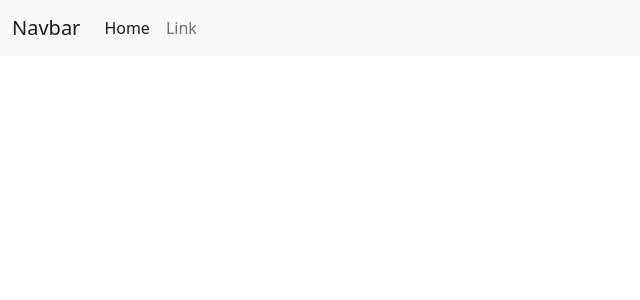
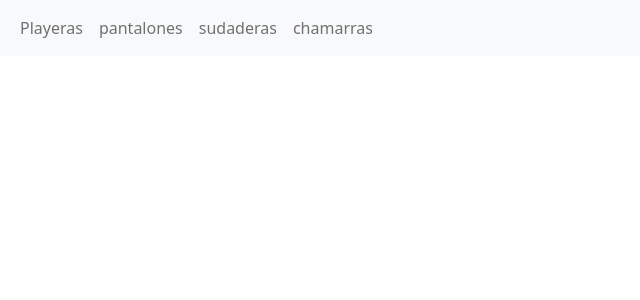
Before and after one commit to FernandoTol/mi-tienda, a React (Create React App) app: page / in a window 1280 px wide. Shown: the top 300 px of the page, without its empty margins (0-640 px from the left). Built offline with nearby package versions, Linux system fonts and the light colour scheme.

Commit message:
modificacion del Navbar

```diff
--- a/src/components/Navbar.js
+++ b/src/components/Navbar.js
@@ -5,17 +5,19 @@ export const Navbar = () => {
     return (
             <nav className="navbar navbar-expand-lg navbar-light bg-light">
                 <div className="container-fluid">
-                    <a className="navbar-brand" href="#">Navbar</a>
-                    <button className="navbar-toggler" type="button" data-bs-toggle="collapse" data-bs-target="#navbarSupportedContent" aria-controls="navbarSupportedContent" aria-expanded="false" aria-label="Toggle navigation">
-                        <span className="navbar-toggler-icon"></span>
-                    </button>
                     <div className="collapse navbar-collapse" id="navbarSupportedContent">
                         <ul className="navbar-nav me-auto mb-2 mb-lg-0">
                             <li className="nav-item">
-                                <a className="nav-link active" aria-current="page" href="#">Home</a>
+                                <a className="nav-link" href="#">Playeras</a>
                             </li>
                             <li className="nav-item">
-                                <a className="nav-link" href="#">Link</a>
+                                <a className="nav-link" href="#">pantalones</a>
+                            </li>
+                            <li className="nav-item">
+                                <a className="nav-link" href="#">sudaderas</a>
+                            </li>
+                            <li className="nav-item">
+                                <a className="nav-link" href="#">chamarras</a>
                             </li>
                         </ul>
                     </div>
```
